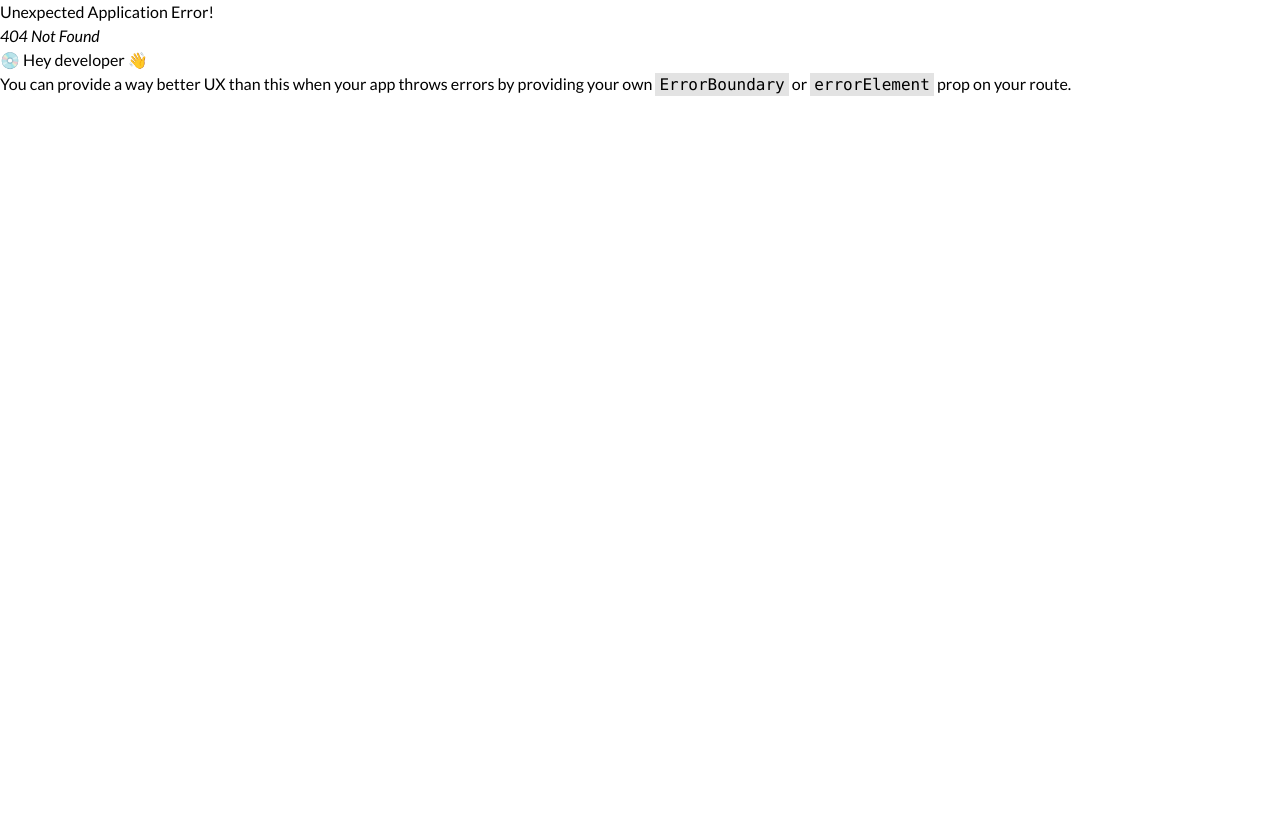
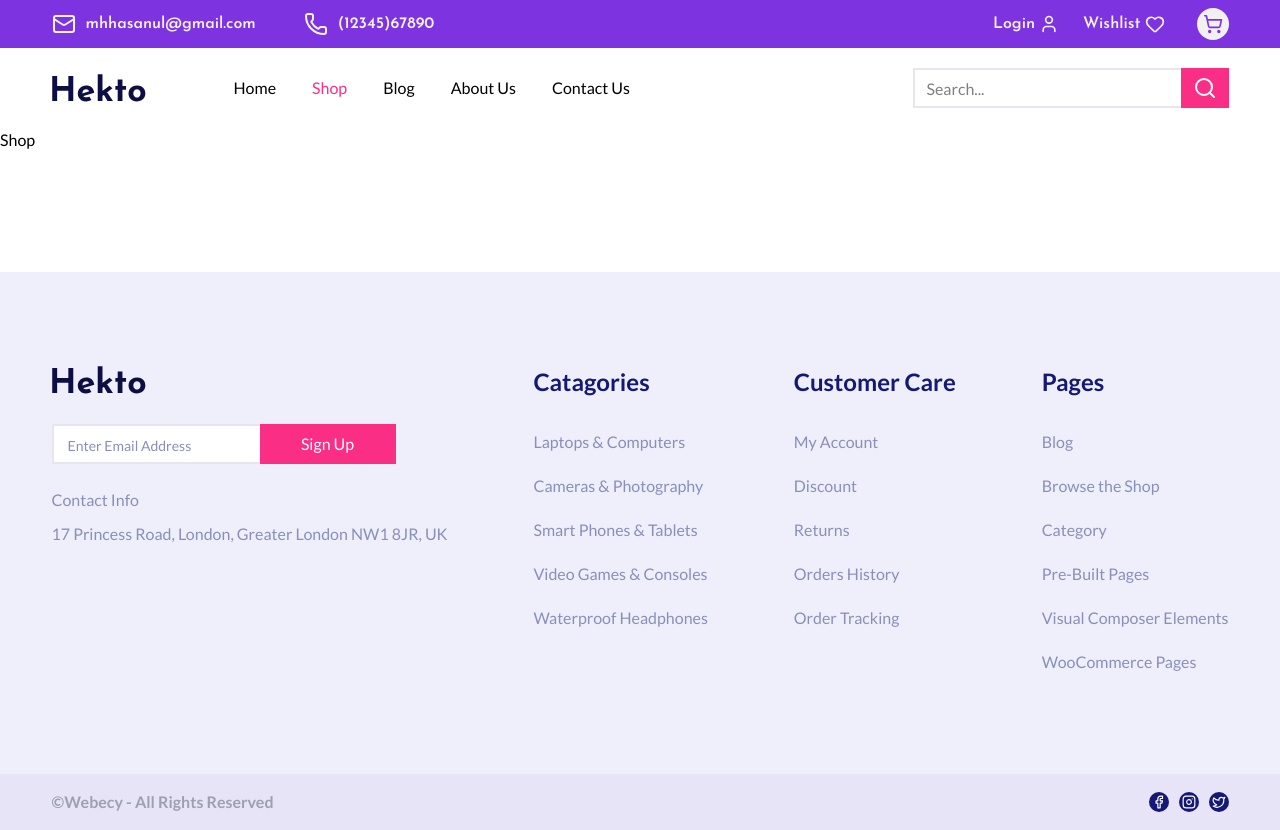
Before and after one commit to alimahmoudi22/hekto-shop, a React (Vite) app: page /shop in a window 1280 px wide. Before the commit this address had no page. Before the commit the page ends 800 px from the top, so only its background shows below. Built offline with nearby package versions, Linux system fonts and the light colour scheme.

Commit message:
Initial Shop Page And Fix Router

```diff
--- /dev/null
+++ b/src/pages/Shop.jsx
@@ -0,0 +1,9 @@
+import React from 'react'
+
+const Shop = () => {
+  return (
+    <div>Shop</div>
+  )
+}
+
+export default Shop
--- /dev/null
+++ b/src/router.jsx
@@ -0,0 +1,18 @@
+import { createBrowserRouter } from "react-router";
+
+import AppLayout from "./ui/AppLayout";
+
+import Home from "./pages/Home";
+import Shop from "./pages/Shop";
+
+const router = createBrowserRouter([
+  {
+    element: <AppLayout />,
+    children: [
+      { index: true, element: <Home /> },
+      { path: "/shop", element: <Shop /> },
+    ],
+  },
+]);
+
+export default router;
```
Also changed, not shown: src/App.jsx (+1 -12 lines).
